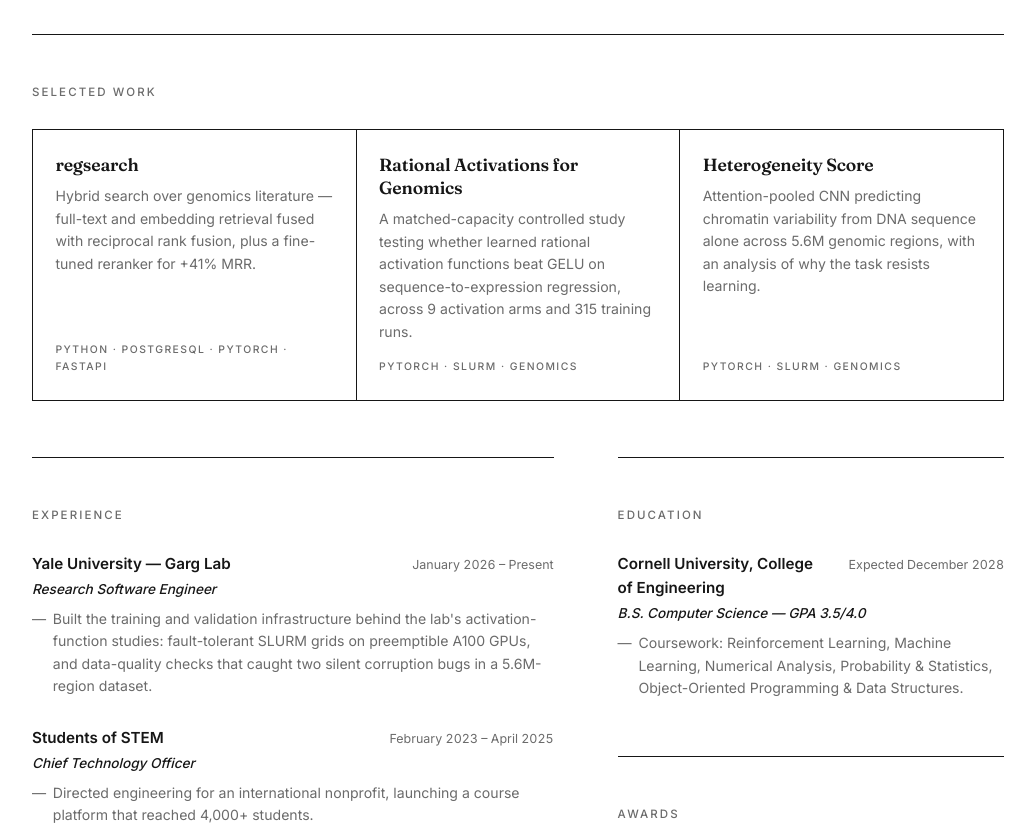
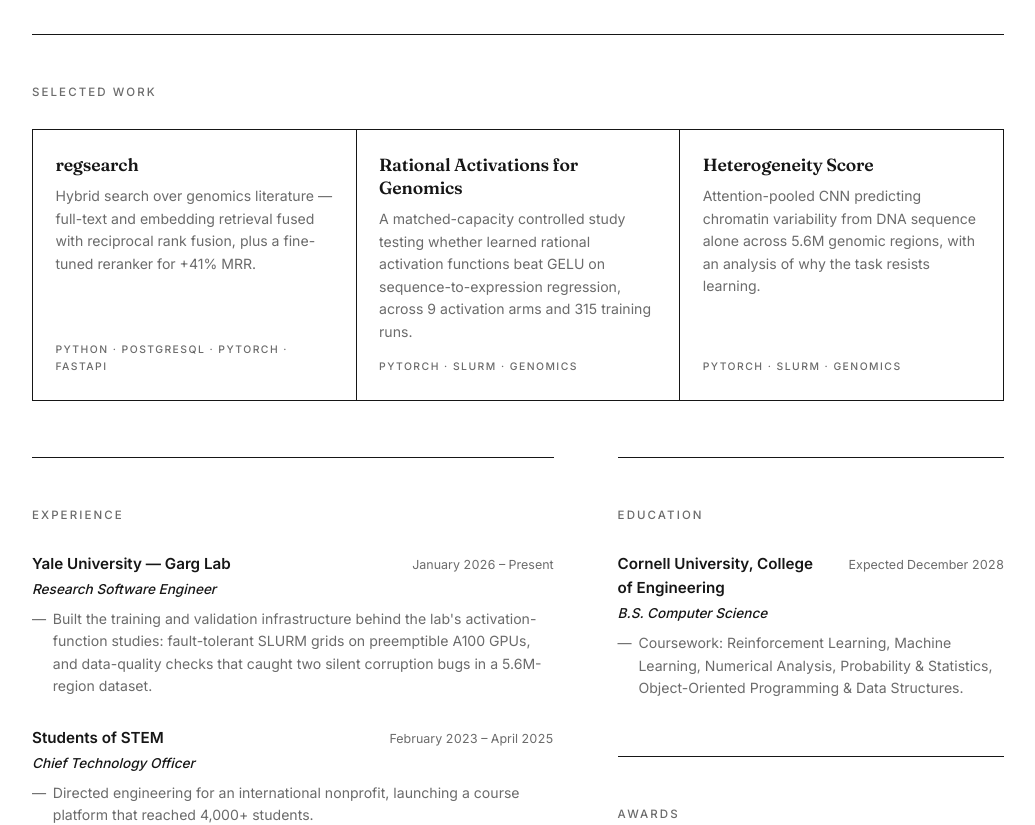
Before and after one commit to PatrickYang2007/portfolio, a plain HTML site: page index.html in a window 1280 px wide. Shown: the part 294-1119 px from the top of the page, without its empty margins (122-1157 px from the left). Drawn offline with Linux system fonts and the light colour scheme.

Commit message:
Remove GPA from resume PDF and site

```diff
--- a/index.html
+++ b/index.html
@@ -78,7 +78,7 @@
         <ul class="exp-list">
           <li class="exp-item">
             <div class="exp-head"><h3 class="exp-org">Cornell University, College of Engineering</h3><span class="exp-time">Expected December 2028</span></div>
-            <p class="exp-role">B.S. Computer Science — GPA 3.5/4.0</p>
+            <p class="exp-role">B.S. Computer Science</p>
             <ul class="exp-notes">
               <li>Coursework: Reinforcement Learning, Machine Learning, Numerical Analysis, Probability &amp; Statistics, Object-Oriented Programming &amp; Data Structures.</li>
             </ul>
```
Also changed, not shown: 2 other files.
